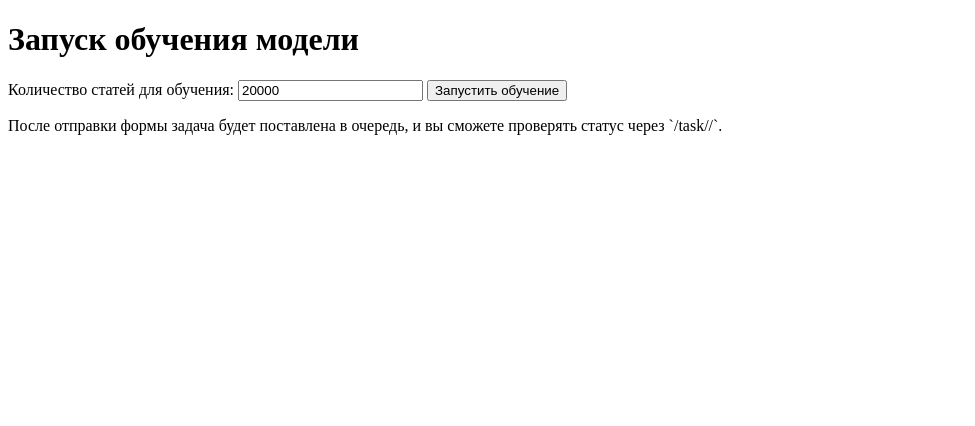
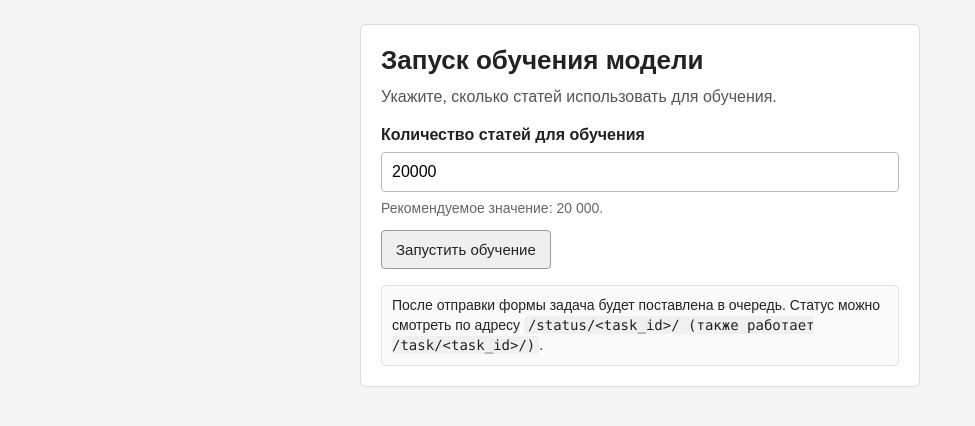
Before and after one commit to karinaaa-ed/HighloadProject, a Django app: page /train/ in a window 1280 px wide. Shown: the top 426 px of the page, without its empty margins (0-975 px from the left). Run offline with Django 3.2, Linux system fonts and the light colour scheme; parts of the project's set-up code (start-up, migrations or seed data) failed here and were passed over.

Commit message:
Add fallback query extraction when Wikipedia blocks requests

```diff
--- a/main/tasks.py
+++ b/main/tasks.py
@@ -1,27 +1,58 @@
-import os
 import pickle
 import scipy.sparse
 import scipy.spatial
 import pandas as pd
-import wikipedia
 import requests
 import bs4
 from heapq import heappush, heappop
+from urllib.parse import unquote, urlparse
 
 from celery import shared_task
 from sklearn.feature_extraction.text import TfidfVectorizer
 
 from main.models import Article, MLTask
 
+
+WIKIPEDIA_HEADERS = {
+    "User-Agent": "HighloadProjectBot/1.0 (+https://localhost)"
+}
+
+def _extract_title_from_url(source_url):
+    path = urlparse(source_url).path
+    slug = path.rsplit('/', 1)[-1] if path else ''
+    slug = unquote(slug).replace('_', ' ').strip()
+    return slug or "Unknown title"
+
+
+def _build_query_content(source_url):
+    fallback_title = _extract_title_from_url(source_url)
+
+    try:
+        response = requests.get(source_url, timeout=10, headers=WIKIPEDIA_HEADERS)
+        response.raise_for_status()
+        html = bs4.BeautifulSoup(response.text, "html.parser")
+        heading = html.select_one("#firstHeading")
+        title = heading.text.strip() if heading else fallback_title
+
+        paragraphs = [p.get_text(" ", strip=True) for p in html.select("#mw-content-text p") if p.get_text(strip=True)]
+        content = " ".join(paragraphs[:25]).strip()
+        if not content:
+            content = title
+
+        return content
+    except Exception:
+        return fallback_title
+
+
 # Training
 @shared_task(bind=True)
-def train_model_task(self):
+def train_model_task(self, num_articles):
     task = MLTask.objects.get(task_id=self.request.id)
     task.status = "STARTED"
     task.save()
 
     try:
-        max_articles_train = int(os.environ.get("num_articles", 1000))
+        max_articles_train = int(num_articles)
 
         Article.objects.all().delete()
         data = pd.read_csv("wiki_movie_plots_deduped.csv").sample(max_articles_train)
@@ -67,12 +98,7 @@ def inference_task(self, url, cnt):
     task.save()
 
     try:
-        response = requests.get(url, timeout=10)
-        html = bs4.BeautifulSoup(response.text, "html.parser")
-        title = html.select("#firstHeading")[0].text
-
-        page = wikipedia.page(title)
-        content = page.content
+        content = _build_query_content(url)
 
         with open("model.pickle", "rb") as f:
             model = pickle.load(f)
--- a/main/templates/main/train_form.html
+++ b/main/templates/main/train_form.html
@@ -2,20 +2,114 @@
 <html lang="ru">
 <head>
     <meta charset="UTF-8">
+    <meta name="viewport" content="width=device-width, initial-scale=1.0">
     <title>Запуск обучения модели</title>
+    <style>
+        * {
+            box-sizing: border-box;
+        }
+
+        body {
+            margin: 0;
+            font-family: Arial, sans-serif;
+            background-color: #f5f5f5;
+            color: #222;
+            padding: 24px 12px;
+        }
+
+        .container {
+            max-width: 560px;
+            margin: 0 auto;
+            background-color: #fff;
+            border: 1px solid #ddd;
+            border-radius: 6px;
+            padding: 20px;
+        }
+
+        h1 {
+            margin: 0 0 10px;
+            font-size: 26px;
+        }
+
+        .subtitle {
+            margin: 0 0 18px;
+            color: #555;
+            line-height: 1.4;
+        }
+
+        form {
+            margin-bottom: 16px;
+        }
+
+        label {
+            display: block;
+            margin-bottom: 8px;
+            font-weight: 600;
+        }
+
+        input[type="number"] {
+            width: 100%;
+            padding: 10px;
+            border: 1px solid #bbb;
+            border-radius: 4px;
+            font-size: 16px;
+            margin-bottom: 8px;
+        }
+
+        .hint {
+            margin: 0 0 14px;
+            font-size: 14px;
+            color: #666;
+        }
+
+        button[type="submit"] {
+            padding: 10px 14px;
+            font-size: 15px;
+            border: 1px solid #999;
+            border-radius: 4px;
+            background-color: #efefef;
+            color: #222;
+            cursor: pointer;
+        }
+
+        button[type="submit"]:hover {
+            background-color: #e7e7e7;
+        }
+
+        .info {
+            margin: 0;
+            padding: 10px;
+            background-color: #fafafa;
+            border: 1px solid #e1e1e1;
+            border-radius: 4px;
+            font-size: 14px;
+            line-height: 1.4;
+        }
+
+        code {
+            background-color: #f0f0f0;
+            padding: 1px 4px;
+            border-radius: 3px;
+            font-family: Consolas, monospace;
+        }
+    </style>
 </head>
 <body>
+    <main class="container">
         <h1>Запуск обучения модели</h1>
+        <p class="subtitle">Укажите, сколько статей использовать для обучения.</p>
 
         <form method="POST" action="/train/">
             {% csrf_token %}
-        <label for="num_articles">Количество статей для обучения:</label>
-        <input type="number" id="num_articles" name="num_articles" value="20000" min="1">
+            <label for="num_articles">Количество статей для обучения</label>
+            <input type="number" id="num_articles" name="num_articles" value="20000" min="1" step="1" required>
+            <p class="hint">Рекомендуемое значение: 20 000.</p>
             <button type="submit">Запустить обучение</button>
         </form>
 
-    <p>
-        После отправки формы задача будет поставлена в очередь, и вы сможете проверять статус через `/task/<task_id>/`.
+        <p class="info">
+            После отправки формы задача будет поставлена в очередь. Статус можно смотреть по адресу <code>/status/&lt;task_id&gt;/ (также работает /task/&lt;task_id&gt;/)</code>.
         </p>
+    </main>
 </body>
 </html>
--- a/main/urls.py
+++ b/main/urls.py
@@ -7,5 +7,7 @@ urlpatterns = [
     path('', views.index, name='index'),
     path('train/', views.train, name='train'),
     path('similar/', views.get_similar, name='similar'),
+    path('similar-async/', views.get_similar_async, name='similar_async'),
     path('status/<str:task_id>/', views.task_status, name='status'),
+    path('task/<str:task_id>/', views.task_status, name='task_status_legacy'),
 ]
--- a/main/views.py
+++ b/main/views.py
@@ -1,20 +1,50 @@
 import os
 import pickle
-import uuid
 from heapq import heappush, heappop
+from urllib.parse import unquote, urlparse
 
 import bs4
-import wikipedia
 import requests
 import scipy.sparse
-import pandas as pd
+import scipy.spatial
 
+from django.http import JsonResponse
 from django.shortcuts import render
-from django.http import JsonResponse
 from django.views.decorators.http import require_http_methods
 
 from main.models import Article, MLTask
 from main.tasks import train_model_task, inference_task
+
+
+WIKIPEDIA_HEADERS = {
+    "User-Agent": "HighloadProjectBot/1.0 (+https://localhost)"
+}
+
+def _extract_title_from_url(source_url):
+    path = urlparse(source_url).path
+    slug = path.rsplit('/', 1)[-1] if path else ''
+    slug = unquote(slug).replace('_', ' ').strip()
+    return slug or "Unknown title"
+
+
+def _build_query_content(source_url):
+    fallback_title = _extract_title_from_url(source_url)
+
+    try:
+        response = requests.get(source_url, timeout=10, headers=WIKIPEDIA_HEADERS)
+        response.raise_for_status()
+        html = bs4.BeautifulSoup(response.text, "html.parser")
+        heading = html.select_one("#firstHeading")
+        query_film = heading.text.strip() if heading else fallback_title
+
+        paragraphs = [p.get_text(" ", strip=True) for p in html.select("#mw-content-text p") if p.get_text(strip=True)]
+        content = " ".join(paragraphs[:25]).strip()
+        if not content:
+            content = query_film
+
+        return query_film, content
+    except Exception:
+        return fallback_title, fallback_title
 
 
 def index(request):
@@ -38,37 +68,66 @@ def train(request):
         status="PENDING"
     )
 
-    return JsonResponse({
-        "task_id": async_task.id,
-        "status": "PENDING",
-        "message": "Задача обучения отправлена в очередь"
-    })
+    if request.headers.get("x-requested-with") == "XMLHttpRequest":
+        return JsonResponse({
+            "task_id": async_task.id,
+            "status": "PENDING",
+            "message": "Задача обучения отправлена в очередь"
+        })
 
-
-@require_http_methods(["POST", "GET"])
-def train(request):
-    if request.method == "GET":
-        return render(request, "main/train_form.html")
-
-    num_articles = int(request.POST.get("num_articles", 20000))
-
-    async_task = train_model_task.delay(num_articles)
-
-    MLTask.objects.create(
-        task_id=async_task.id,
-        task_type="train",
-        status="PENDING"
-    )
-
-    return JsonResponse({
-        "task_id": async_task.id,
-        "status": "PENDING",
-        "message": "Задача обучения отправлена в очередь"
-    })
+    return render(request, "main/train_status.html", {"task_id": async_task.id})
 
 
 @require_http_methods(["GET"])
 def get_similar(request):
+    source_url = request.GET.get("url")
+    limit = int(request.GET.get("cnt", 5))
+
+    if not source_url:
+        return render(request, "main/index.html", {
+            "error_message": "Введите ссылку на статью Wikipedia."
+        })
+
+    try:
+        query_film, content = _build_query_content(source_url)
+
+        with open("model.pickle", "rb") as f:
+            model = pickle.load(f)
+
+        data = scipy.sparse.load_npz("data.npz")
+        query_vec = model.transform([content]).toarray()
+
+        top = []
+        for i, row in enumerate(data):
+            dist = scipy.spatial.distance.euclidean(
+                row.toarray().reshape(-1),
+                query_vec.reshape(-1)
+            )
+            heappush(top, (-dist, i))
+            if len(top) > limit:
+                heappop(top)
+
+        result_ids = [num for _, num in sorted(top, reverse=True)]
+        films_by_number = {film.number: film for film in Article.objects.filter(number__in=result_ids)}
+        films = [films_by_number[number] for number in result_ids if number in films_by_number]
+
+        if not films:
+            return render(request, "main/index.html", {
+                "error_message": "Похожие фильмы не найдены. Попробуйте переобучить модель и повторить запрос."
+            })
+
+        return render(request, "main/get_similar.html", {
+            "query_film": query_film,
+            "films": films,
+        })
+    except Exception as exc:
+        return render(request, "main/index.html", {
+            "error_message": f"Не удалось получить похожие фильмы: {exc}"
+        })
+
+
+@require_http_methods(["GET"])
+def get_similar_async(request):
     source_url = request.GET.get("url")
     limit = int(request.GET.get("cnt", 5))
 
```
Also changed, not shown: main/templates/main/train_status.html (added, +174 -0 lines), review2/settings.py (+11 -2 lines). Lines whose indentation alone changed are shown as unchanged.
